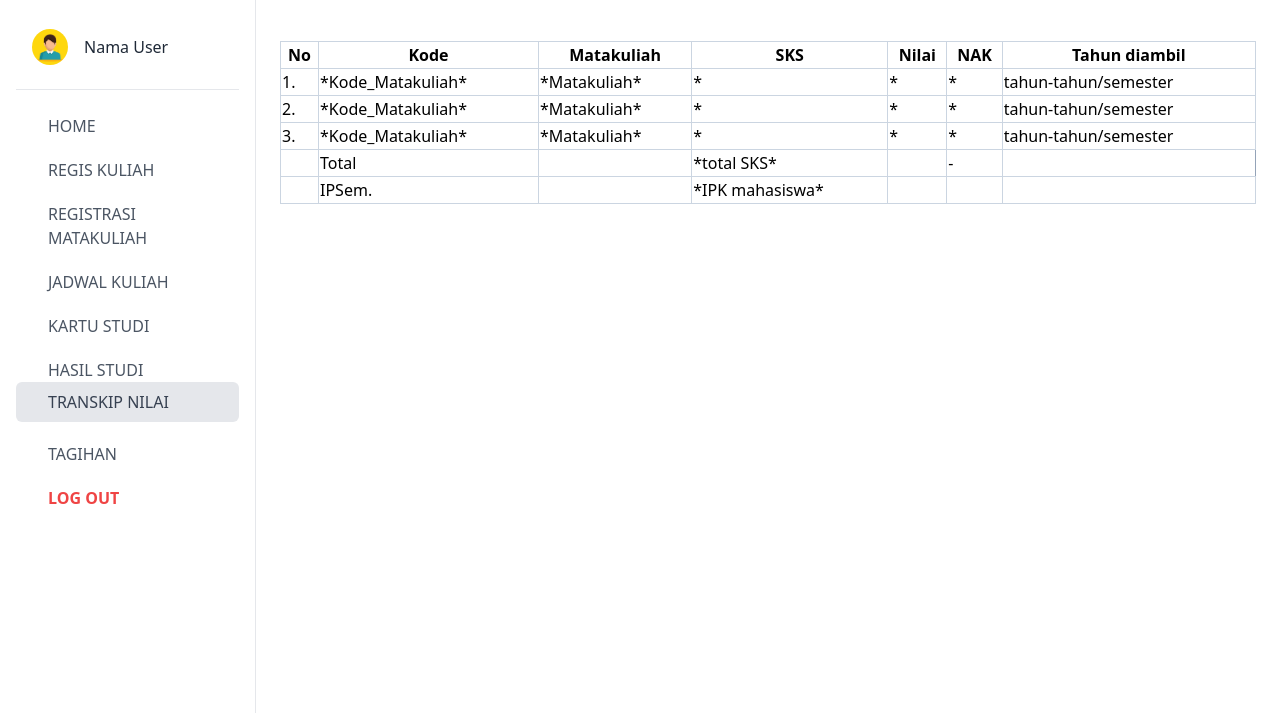
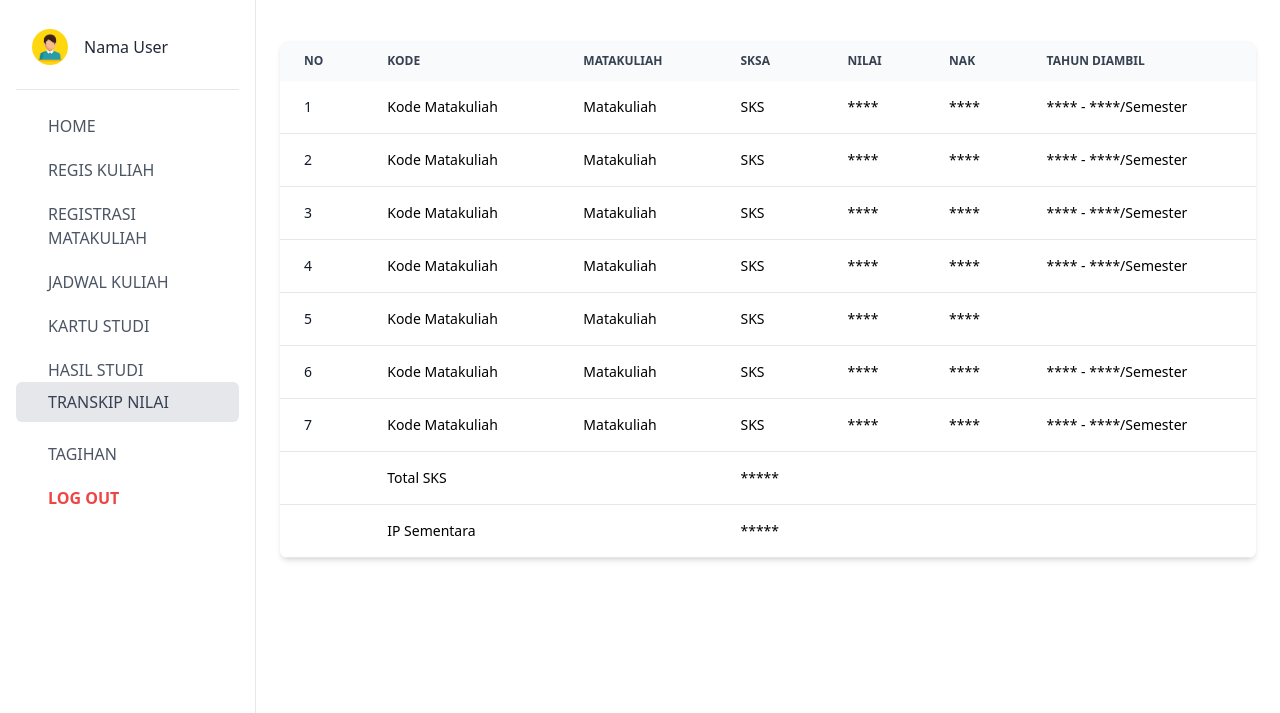
Before and after one commit to theofansapulete/SIAIAKN-Kupang, a plain HTML site: page transkip nilai/transkipnilai.html in a window 1280 px wide. Shown: the part 87-800 px from the top of the page. Drawn offline with nearby package versions, Linux system fonts and the light colour scheme.

Commit message:
update50

```diff
--- a/transkip nilai/transkipnilai.html
+++ b/transkip nilai/transkipnilai.html
@@ -26,22 +26,15 @@
     <div class="flex fixed flex-col w-64 h-screen px-4 py-8 bg-white border-r dark:bg-gray-800 dark:border-gray-600">
       <h2 class="text-3xl font-semibold text-gray-800 dark:text-white mb-12">SIA-IAKN</h2>
       <div class="flex items-center px-4 -mx-2">
-      <img
-        class="object-cover mx-2 rounded-full h-9 w-9"
-        src="/project/profil.jpg"
-        alt="avatar"
-      />
+        <img class="object-cover mx-2 rounded-full h-9 w-9" src="/project/profil.jpg" alt="avatar" />
         <h4 class="mx-2 font-medium text-gray-800 dark:text-gray-200 hover:underline">Nama User</h4>
       </div>
 
       <hr class="my-6 border-gray-200 dark:border-gray-600" />
 
-    <div class="flex flex-col justify-between flex-1 ">
+      <div class="flex flex-col justify-between flex-1">
         <nav>
-        <a
-          href="/home/index.html"
-          class="flex items-center px-4 text-gray-600 transition-colors duration-200 transform rounded-md dark:text-gray-400 hover:bg-gray-200 dark:hover:bg-gray-700 dark:hover:text-gray-200 hover:text-gray-700"
-        >
+          <a href="/home/index.html" class="flex items-center px-4 text-gray-600 transition-colors duration-200 transform rounded-md dark:text-gray-400 hover:bg-gray-200 dark:hover:bg-gray-700 dark:hover:text-gray-200 hover:text-gray-700">
             <span class="mx-4 font-medium">HOME</span>
           </a>
           <a
@@ -77,7 +70,6 @@
           <a
             href="/transkip nilai/transkipnilai.html"
             class="flex items-center px-4 py-2 text-gray-700 bg-gray-200 rounded-md"
-
             class="flex items-center px-4 mt-5 text-gray-600 transition-colors duration-200 transform rounded-md dark:text-gray-400 hover:bg-gray-200 dark:hover:bg-gray-700 dark:hover:text-gray-200 hover:text-gray-700"
           >
             <span class="mx-4 font-medium">TRANSKIP NILAI</span>
@@ -89,10 +81,9 @@
             <span class="mx-4 font-medium">TAGIHAN</span>
           </a>
           <a href="/index.html" class="flex items-center px-4 mt-5 text-gray-600 transition-colors duration-200 transform rounded-md dark:text-gray-400 hover:bg-gray-200 dark:hover:bg-gray-700 dark:hover:text-gray-200 hover:text-gray-700">
-          <span class="mx-4 font-extrabold text-red-500">LOG OUT</span>        </a>
+            <span class="mx-4 font-extrabold text-red-500">LOG OUT</span>
+          </a>
         </nav>
-
-
       </div>
     </div>
     <!-- CONTENT -->
@@ -101,79 +92,104 @@
         <!-- INTRO -->
         <div class="flex flex-col gap-2">
           <h1 class="text-black text-4xl font-semibold">TRANSKIP NILAI</h1>
-          <p>
-           TRANSKIP NILAI merupakan semua hasil nilai mahasiswa per semester. mahasiswadapat melihat nilai akademis disini:
-          </p>
-           <table class="border-collapse border border-slate-400 ... mt-9">
-            <thead>
+          <p>TRANSKIP NILAI merupakan semua hasil nilai mahasiswa per semester. mahasiswadapat melihat nilai akademis disini:</p>
+          <div class="relative overflow-x-auto shadow-md sm:rounded-lg mt-9">
+            <table class="w-full text-sm text-left">
+              <thead class="text-xs text-gray-700 uppercase bg-gray-50 dark:bg-gray-700 dark:text-gray-400">
                 <tr>
-                <th class="border border-slate-300 ...">No</th>
-                <th class="border border-slate-300 ...">Kode	</th>
-                <th class="border border-slate-300 ...">Matakuliah</th>
-
-            <th class="border border-slate-300 ...">SKS</th>
-                <th class="border border-slate-300 ...">Nilai</th>
-                <th class="border border-slate-300 ...">NAK</th>
-                <th class="border border-slate-300 ...">Tahun diambil</th>
-
+                  <th scope="col" class="px-6 py-3">No</th>
+                  <th scope="col" class="px-6 py-3">Kode</th>
+                  <th scope="col" class="px-6 py-3">Matakuliah</th>
+                  <th scope="col" class="px-6 py-3">SKSA</th>
+                  <th scope="col" class="px-6 py-3">Nilai</th>
+                  <th scope="col" class="px-6 py-3">NAK</th>
+                  <th scope="col" class="px-6 py-3">Tahun Diambil</th>
                 </tr>
               </thead>
               <body>
-              <tr>
-                <td class="border border-slate-300 ...">1.</td>
-                <td class="border border-slate-300 ...">*Kode_Matakuliah*</td>
-                <td class="border border-slate-300 ...">*Matakuliah*</td>
-
-                <td class="border border-slate-300 ...">*</td>
-                <td class="border border-slate-300 ...">*</td>
-               <td class="border border-slate-300 ...">*</td>
-               <td class="border border-slate-300 ...">tahun-tahun/semester</td>
-
+                <tr class="bg-white border-b dark:border-gray-700">
+                  <th scope="row" class="px-6 py-4 font-medium text-gray-900 whitespace-nowrap">1</th>
+                  <td class="px-6 py-4">Kode Matakuliah</td>
+                  <td class="px-6 py-4">Matakuliah</td>
+                  <td class="px-6 py-4">SKS</td>
+                  <td class="px-6 py-4">****</td>
+                  <td class="px-6 py-4">****</td>
+                  <td class="px-6 py-4">**** - ****/Semester</td>
                 </tr>
-              <tr>
-                <td class="border border-slate-300 ...">2.</td>
-                <td class="border border-slate-300 ...">*Kode_Matakuliah*</td>
-                <td class="border border-slate-300 ...">*Matakuliah*</td>
-
-                <td class="border border-slate-300 ...">*</td>
-                <td class="border border-slate-300 ...">*</td>
-               <td class="border border-slate-300 ...">*</td>
-               <td class="border border-slate-300 ...">tahun-tahun/semester</td>
-
+                <tr class="bg-white border-b dark:border-gray-700">
+                  <th scope="row" class="px-6 py-4 font-medium text-gray-900 whitespace-nowrap">2</th>
+                  <td class="px-6 py-4">Kode Matakuliah</td>
+                  <td class="px-6 py-4">Matakuliah</td>
+                  <td class="px-6 py-4">SKS</td>
+                  <td class="px-6 py-4">****</td>
+                  <td class="px-6 py-4">****</td>
+                  <td class="px-6 py-4">**** - ****/Semester</td>
                 </tr>
-              <tr>
-                <td class="border border-slate-300 ...">3.</td>
-                <td class="border border-slate-300 ...">*Kode_Matakuliah*</td>
-                <td class="border border-slate-300 ...">*Matakuliah*</td>
-
-                <td class="border border-slate-300 ...">*</td>
-                <td class="border border-slate-300 ...">*</td>
-               <td class="border border-slate-300 ...">*</td>
-               <td class="border border-slate-300 ...">tahun-tahun/semester</td>
-
+                <tr class="bg-white border-b dark:border-gray-700">
+                  <th scope="row" class="px-6 py-4 font-medium text-gray-900 whitespace-nowrap">3</th>
+                  <td class="px-6 py-4">Kode Matakuliah</td>
+                  <td class="px-6 py-4">Matakuliah</td>
+                  <td class="px-6 py-4">SKS</td>
+                  <td class="px-6 py-4">****</td>
+                  <td class="px-6 py-4">****</td>
+                  <td class="px-6 py-4">**** - ****/Semester</td>
                 </tr>
-              <tr>
-                <td class="border border-slate-300 ..."></td>
-                <td class="border border-slate-300 ...">Total</td>
-
-                <td class="border border-slate-300 ..."></td>
-                <td class="border border-slate-300 ...">*total SKS*</td>
-                <td class="border border-slate-300 ..."> </td>
-                <td class="border border-slate-300 ...">- </td>
-
+                <tr class="bg-white border-b dark:border-gray-700">
+                  <th scope="row" class="px-6 py-4 font-medium text-gray-900 whitespace-nowrap">4</th>
+                  <td class="px-6 py-4">Kode Matakuliah</td>
+                  <td class="px-6 py-4">Matakuliah</td>
+                  <td class="px-6 py-4">SKS</td>
+                  <td class="px-6 py-4">****</td>
+                  <td class="px-6 py-4">****</td>
+                  <td class="px-6 py-4">**** - ****/Semester</td>
                 </tr>
-              <tr>
-                <td class="border border-slate-300 ..."></td>
-                <td class="border border-slate-300 ...">IPSem.</td>
-                <td class="border border-slate-300 ..."></td>
-                <td class="border border-slate-300 ...">*IPK mahasiswa*</td>
-                <td class="border border-slate-300 ..."></td>
-                <td class="border border-slate-300 ..."></td>
-                <td class="border border-slate-300 ..."> </td>
-
+                <tr class="bg-white border-b dark:border-gray-700">
+                  <th scope="row" class="px-6 py-4 font-medium text-gray-900 whitespace-nowrap">5</th>
+                  <td class="px-6 py-4">Kode Matakuliah</td>
+                  <td class="px-6 py-4">Matakuliah</td>
+                  <td class="px-6 py-4">SKS</td>
+                  <td class="px-6 py-4">****</td>
+                  <td class="px-6 py-4">****</td>
                 </tr>
-
+                <tr class="bg-white border-b dark:border-gray-700">
+                  <th scope="row" class="px-6 py-4 font-medium text-gray-900 whitespace-nowrap">6</th>
+                  <td class="px-6 py-4">Kode Matakuliah</td>
+                  <td class="px-6 py-4">Matakuliah</td>
+                  <td class="px-6 py-4">SKS</td>
+                  <td class="px-6 py-4">****</td>
+                  <td class="px-6 py-4">****</td>
+                  <td class="px-6 py-4">**** - ****/Semester</td>
+                </tr>
+                <tr class="bg-white border-b dark:border-gray-700">
+                  <th scope="row" class="px-6 py-4 font-medium text-gray-900 whitespace-nowrap">7</th>
+                  <td class="px-6 py-4">Kode Matakuliah</td>
+                  <td class="px-6 py-4">Matakuliah</td>
+                  <td class="px-6 py-4">SKS</td>
+                  <td class="px-6 py-4">****</td>
+                  <td class="px-6 py-4">****</td>
+                  <td class="px-6 py-4">**** - ****/Semester</td>
+                </tr>
+                <tr class="bg-white border-b dark:border-gray-700">
+                  <th scope="row" class="px-6 py-4 font-medium text-gray-900 whitespace-nowrap"></th>
+                  <td class="px-6 py-4">Total SKS</td>
+                  <td class="px-6 py-4"></td>
+                  <td class="px-6 py-4">*****</td>
+                  <td class="px-6 py-4"></td>
+                  <td class="px-6 py-4"></td>
+                  <td class="px-6 py-4"></td>
+                </tr>
+                <tr class="bg-white border-b dark:border-gray-700">
+                  <th scope="row" class="px-6 py-4 font-medium text-gray-900 whitespace-nowrap"></th>
+                  <td class="px-6 py-4">IP Sementara</td>
+                  <td class="px-6 py-4"></td>
+                  <td class="px-6 py-4">*****</td>
+                  <td class="px-6 py-4"></td>
+                  <td class="px-6 py-4"></td>
+                  <td class="px-6 py-4"></td>
+                </tr>
               </body>
+            </table>
+          </div>
         </div>
       </div>
     </section>
```
Also changed, not shown: home/index.html (+1 -1 lines), profile/profile.html (added, +217 -0 lines), regis kuliah/regiskuliah.html (+7 -0 lines), tagihan/tagihan.html (+17 -31 lines). Lines whose indentation alone changed are shown as unchanged.
